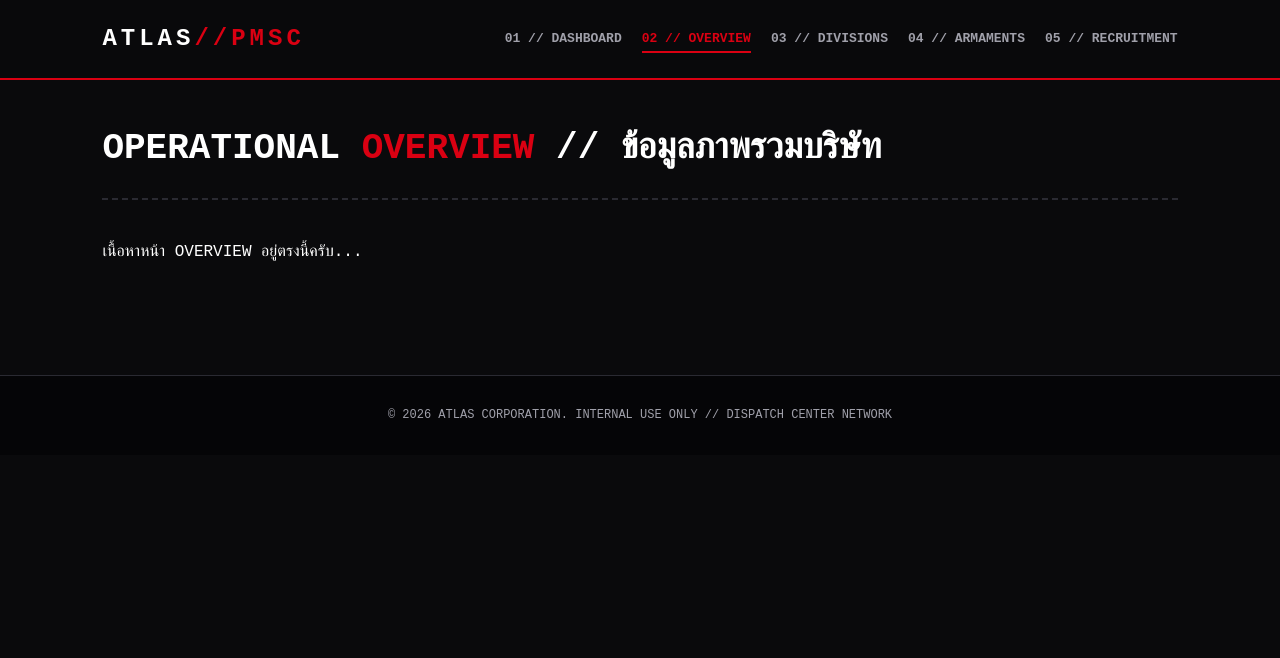
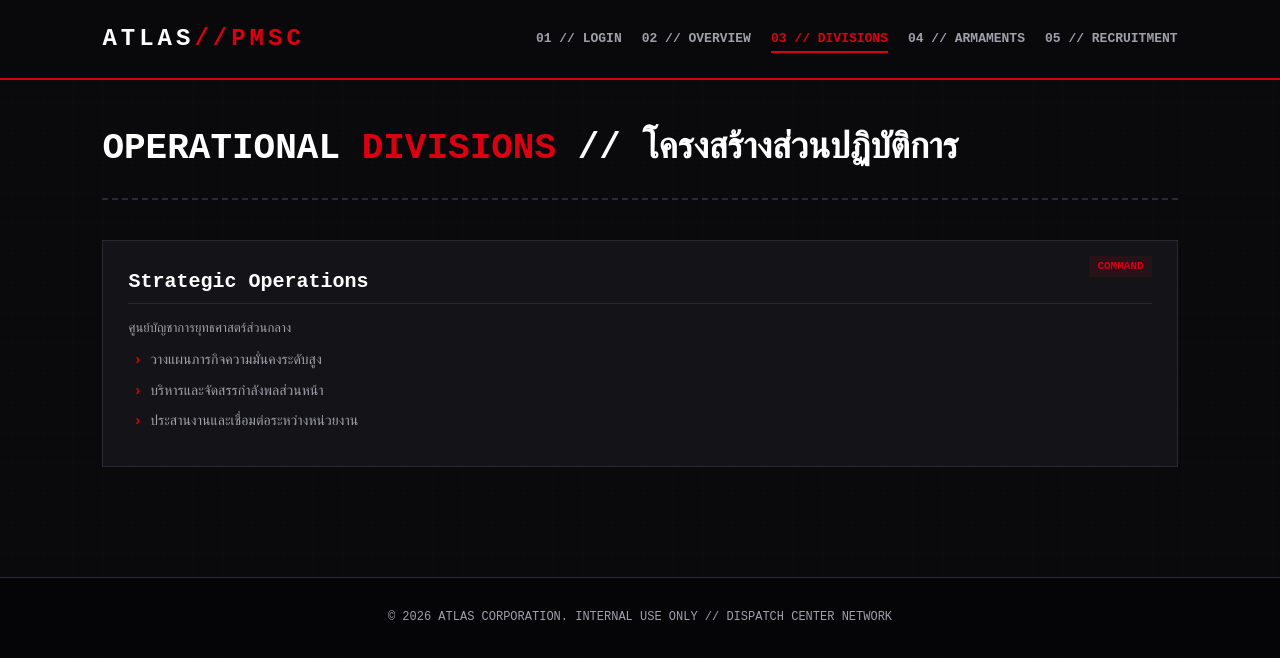
Before and after one commit to nummon139/Atlsas-PMCS, a plain HTML site: page overview.html in a window 1280 px wide. Drawn offline with Linux system fonts and the light colour scheme.

Commit message:
Update overview.html

```diff
--- a/overview.html
+++ b/overview.html
@@ -1,59 +1,171 @@
 <!DOCTYPE html>
+
 <html lang="th">
+
 <head>
+
 <meta charset="UTF-8">
+
 <meta name="viewport" content="width=device-width, initial-scale=1.0">
-    <title>ATLAS Overview // Operational Control</title>
+
+<title>ATLAS Divisions & Training System</title>
+
 <style>
+
 :root {
+
 --bg-dark: #0a0a0c;
+
 --bg-card: #141418;
+
 --primary-red: #da0012;
+
 --text-light: #ffffff;
+
 --text-muted: #a0a0aa;
+
 --border-color: #2a2a32;
+
 --eink-grid: rgba(255, 255, 255, 0.02);
+
 }
-        * { margin: 0; padding: 0; box-sizing: border-box; font-family: 'Courier New', Courier, monospace; }
+
+* { margin: 0; padding: 0; box-sizing: border-box; font-family: 'Courier New', Courier, monospace, 'Segoe UI', sans-serif; }
+
 body { background-color: var(--bg-dark); color: var(--text-light); line-height: 1.6; }
 
-        /* Navigation (ชุดที่ไม่มีปุ่ม LOGIN แล้ว) */
+body::before {
+
+content: ""; position: fixed; top: 0; left: 0; width: 100vw; height: 100vh;
+
+background-image: linear-gradient(var(--eink-grid) 1px, transparent 1px), linear-gradient(90deg, var(--eink-grid) 1px, transparent 1px);
+
+background-size: 30px 30px; z-index: -1; animation: einkMove 12s linear infinite; pointer-events: none;
+
+}
+
+@keyframes einkMove { 0% { background-position: 0 0; } 100% { background-position: 30px 30px; } }
+
+
+
 nav { display: flex; justify-content: space-between; align-items: center; padding: 20px 8%; background-color: rgba(10, 10, 12, 0.95); border-bottom: 2px solid var(--primary-red); position: fixed; width: 100%; top: 0; z-index: 1000; }
+
 .logo { font-size: 24px; font-weight: 900; letter-spacing: 4px; }
+
 .logo span { color: var(--primary-red); }
+
 .nav-links { display: flex; list-style: none; }
+
 .nav-links li { margin-left: 20px; }
+
 .nav-links a { color: var(--text-muted); text-decoration: none; font-size: 13px; font-weight: bold; }
+
 .nav-links a:hover, .nav-links a.active { color: var(--primary-red); border-bottom: 2px solid var(--primary-red); padding-bottom: 5px; }
 
+
+
 .container { padding: 120px 8% 60px 8%; }
+
 .page-title { font-size: 36px; border-bottom: 2px dashed var(--border-color); padding-bottom: 20px; margin-bottom: 40px; }
+
 .page-title span { color: var(--primary-red); }
 
-        footer { background: #050507; padding: 30px 8%; border-top: 1px solid var(--border-color); text-align: center; color: var(--text-muted); font-size: 12px; margin-top: 50px; }
+.grid-3 { display: grid; grid-template-columns: repeat(auto-fit, minmax(300px, 1fr)); gap: 25px; margin-bottom: 50px; }
+
+.card { background-color: var(--bg-card); border: 1px solid var(--border-color); padding: 25px; position: relative; }
+
+.card-tag { position: absolute; top: 15px; right: 25px; font-size: 11px; color: var(--primary-red); font-weight: bold; background: rgba(218,0,18,0.1); padding: 2px 8px; }
+
+.card h3 { font-size: 20px; margin-bottom: 15px; border-bottom: 1px solid var(--border-color); padding-bottom: 5px; }
+
+.card ul { list-style: none; padding-left: 5px; color: var(--text-muted); font-size: 14px; }
+
+.card ul li { margin-bottom: 8px; }
+
+.card ul li::before { content: "› "; color: var(--primary-red); font-weight: bold; }
+
+
+
+.training-row { display: grid; grid-template-columns: 80px 1fr; gap: 20px; margin-bottom: 20px; background: #111115; padding: 20px; border: 1px solid var(--border-color); }
+
+.level-badge { background: var(--primary-red); color: #fff; font-weight: bold; display: flex; justify-content: center; align-items: center; font-size: 24px; }
+
+
+
+footer { background: #050507; padding: 30px 8%; border-top: 1px solid var(--border-color); text-align: center; color: var(--text-muted); font-size: 12px; }
+
 </style>
+
 </head>
+
 <body>
 
+
+
 <nav>
+
 <div class="logo">ATLAS<span>//PMSC</span></div>
+
 <ul class="nav-links">
-            <li><a href="index.html">01 // DASHBOARD</a></li>
-            <li><a href="overview.html" class="active">02 // OVERVIEW</a></li>
-            <li><a href="divisions.html">03 // DIVISIONS</a></li>
+
+<li><a href="index.html">01 // LOGIN</a></li>
+
+<li><a href="overview.html">02 // OVERVIEW</a></li>
+
+<li><a href="divisions.html" class="active">03 // DIVISIONS</a></li>
+
 <li><a href="tech.html">04 // ARMAMENTS</a></li>
+
 <li><a href="careers.html">05 // RECRUITMENT</a></li>
+
 </ul>
+
 </nav>
 
+
+
 <main class="container">
-        <h1 class="page-title">OPERATIONAL <span>OVERVIEW</span> // ข้อมูลภาพรวมบริษัท</h1>
-        <p>เนื้อหาหน้า OVERVIEW อยู่ตรงนี้ครับ...</p>
+
+<h1 class="page-title">OPERATIONAL <span>DIVISIONS</span> // โครงสร้างส่วนปฏิบัติการ</h1>
+
+
+<div class="grid-3">
+
+<div class="card">
+
+<div class="card-tag">COMMAND</div>
+
+<h3>Strategic Operations</h3>
+
+<p style="font-size:13px; color:var(--text-muted); margin-bottom:10px;">ศูนย์บัญชาการยุทธศาสตร์ส่วนกลาง</p>
+
+<ul>
+
+<li>วางแผนภารกิจความมั่นคงระดับสูง</li>
+
+<li>บริหารและจัดสรรกำลังพลส่วนหน้า</li>
+
+<li>ประสานงานและเชื่อมต่อระหว่างหน่วยงาน</li>
+
+</ul>
+
+</div>
+
+</div>
+
+
 </main>
 
+
+
 <footer>
+
 <p>© 2026 ATLAS CORPORATION. INTERNAL USE ONLY // DISPATCH CENTER NETWORK</p>
+
 </footer>
 
+
+
 </body>
+
 </html>
```
Lines whose indentation alone changed are shown as unchanged.
